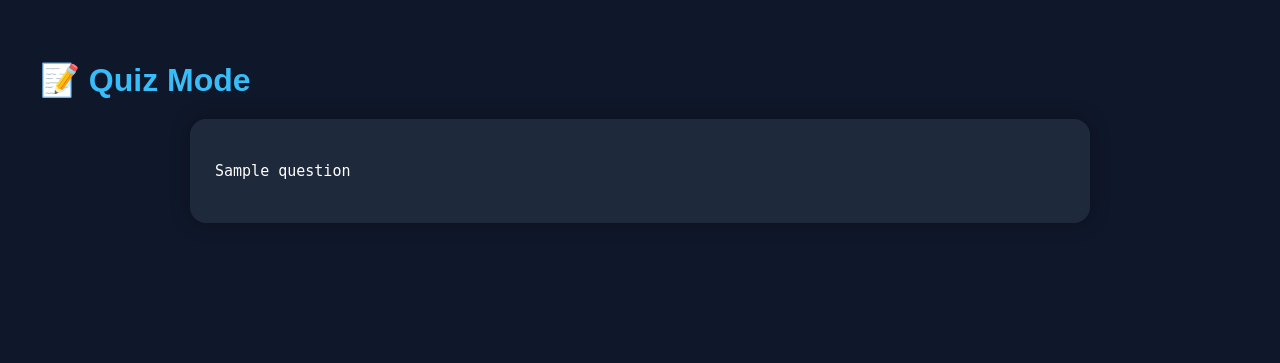
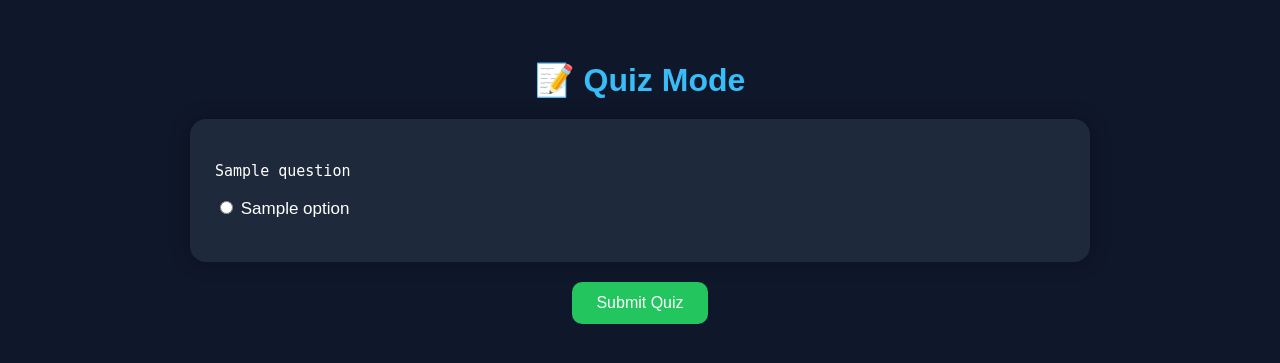
Before and after one commit to AyushVardhanOG/AI-Flashcard-Generator, a Flask app: template templates/quiz.html in a window 1280 px wide. Shown: the top 363 px of the page. Run offline with Flask 3, Linux system fonts and the light colour scheme; the template is opened without the code that fills it: most values are stand-ins (such as "Sample title", 1, 10 or a date in 2020).

Commit message:
Added quiz mode with scoring system

```diff
--- a/app.py
+++ b/app.py
@@ -16,6 +16,10 @@ model = genai.GenerativeModel("gemini-2.5-flash")
 # Create Flask app
 app = Flask(__name__)
 
+# Store quiz data
+quiz_answers = []
+quiz_questions = []
+
 # Upload folder configuration
 UPLOAD_FOLDER = "uploads"
 app.config["UPLOAD_FOLDER"] = UPLOAD_FOLDER
@@ -29,37 +33,42 @@ def home():
 @app.route("/upload", methods=["POST"])
 def upload_file():
 
+    global quiz_answers
+    global quiz_questions
+
     file = request.files["pdf"]
     mode = request.form["mode"]
 
-    if file:
+    if not file:
+        return "No file uploaded"
 
-        # Save uploaded PDF
-        filepath = os.path.join(
-            app.config["UPLOAD_FOLDER"],
-            file.filename
-        )
+    # Save uploaded PDF
+    filepath = os.path.join(
+        app.config["UPLOAD_FOLDER"],
+        file.filename
+    )
 
-        file.save(filepath)
+    file.save(filepath)
 
-        # Read PDF
-        reader = PdfReader(filepath)
+    # Read PDF
+    reader = PdfReader(filepath)
 
-        text = ""
+    text = ""
 
-        for page in reader.pages:
-            page_text = page.extract_text()
+    for page in reader.pages:
 
-            if page_text:
-                text += page_text + "\n"
+        page_text = page.extract_text()
 
-        # ==========================
-        # FLASHCARDS
-        # ==========================
+        if page_text:
+            text += page_text + "\n"
 
-        if mode == "flashcards":
+    # ==========================
+    # FLASHCARDS
+    # ==========================
 
-            prompt = f"""
+    if mode == "flashcards":
+
+        prompt = f"""
 Create 10 study flashcards.
 
 Format:
@@ -71,13 +80,13 @@ Notes:
 {text[:10000]}
 """
 
-        # ==========================
-        # MCQS
-        # ==========================
+    # ==========================
+    # MCQS
+    # ==========================
 
-        elif mode == "mcqs":
+    elif mode == "mcqs":
 
-            prompt = f"""
+        prompt = f"""
 Create exactly 10 multiple choice questions.
 
 Format EXACTLY like this:
@@ -104,121 +113,210 @@ Notes:
 {text[:10000]}
 """
 
-        # ==========================
-        # QUIZ
-        # ==========================
+    # ==========================
+    # QUIZ
+    # ==========================
 
-        else:
+    else:
 
-            prompt = f"""
-Create 10 quiz questions.
+        prompt = f"""
+Create exactly 10 quiz questions.
 
-Format:
+Format EXACTLY like this:
 
-Q1. Question
+Q1. Question text
+A) Option A
+B) Option B
+C) Option C
+D) Option D
+Correct Answer: A
 
-A) Option
-B) Option
-C) Option
-D) Option
+Q2. Question text
+A) Option A
+B) Option B
+C) Option C
+D) Option D
+Correct Answer: B
 
-Correct Answer: X
+Do not add introductions.
+Do not add explanations.
+Only output questions.
 
 Notes:
 {text[:10000]}
 """
 
-        # Generate AI response
-        response = model.generate_content(prompt)
+    # Generate AI response
+    response = model.generate_content(prompt)
 
-        # ==========================
-        # FLASHCARDS PAGE
-        # ==========================
+    # ==========================
+    # FLASHCARDS PAGE
+    # ==========================
 
-        if mode == "flashcards":
+    if mode == "flashcards":
 
-            cards = []
+        cards = []
 
-            parts = response.text.split("Q:")
+        parts = response.text.split("Q:")
 
-            for part in parts[1:]:
+        for part in parts[1:]:
 
-                if "A:" in part:
+            if "A:" in part:
 
-                    question, answer = part.split("A:", 1)
+                question, answer = part.split("A:", 1)
 
-                    cards.append({
-                        "question": question.strip(),
-                        "answer": answer.strip()
-                    })
-
-            return render_template(
-                "flashcards.html",
-                cards=cards
-            )
-
-        # ==========================
-        # MCQ PAGE
-        # ==========================
-
-        elif mode == "mcqs":
-
-            mcq_blocks = response.text.split("Q")
-
-            mcqs = []
-
-            for block in mcq_blocks:
-
-                block = block.strip()
-
-                if not block:
-                    continue
-
-                full_mcq = "Q" + block
-
-                lines = full_mcq.split("\n")
-
-                question_lines = []
-                answer = ""
-
-                for line in lines:
-
-                    if "Correct Answer:" in line:
-
-                        answer = line.replace(
-                            "Correct Answer:",
-                            ""
-                        ).strip()
-
-                    else:
-
-                        question_lines.append(line)
-
-                mcqs.append({
-                    "question": "\n".join(question_lines),
-                    "answer": answer
+                cards.append({
+                    "question": question.strip(),
+                    "answer": answer.strip()
                 })
 
-            return render_template(
-                "mcqs.html",
-                mcqs=mcqs
-            )
+        return render_template(
+            "flashcards.html",
+            cards=cards
+        )
 
-        # ==========================
-        # QUIZ PAGE
-        # ==========================
+    # ==========================
+    # MCQ PAGE
+    # ==========================
 
-        else:
+    elif mode == "mcqs":
 
-            questions = response.text.split("\n\n")
+        mcq_blocks = response.text.split("Q")
 
-            return render_template(
-                "quiz.html",
-                questions=questions
-            )
+        mcqs = []
 
-    return "No file uploaded"
+        for block in mcq_blocks:
+
+            block = block.strip()
+
+            if not block:
+                continue
+
+            full_mcq = "Q" + block
+
+            lines = full_mcq.split("\n")
+
+            question_lines = []
+            answer = ""
+
+            for line in lines:
+
+                if "Correct Answer:" in line:
+
+                    answer = line.replace(
+                        "Correct Answer:",
+                        ""
+                    ).strip()
+
+                else:
+
+                    question_lines.append(line)
+
+            mcqs.append({
+                "question": "\n".join(question_lines),
+                "answer": answer
+            })
+
+        return render_template(
+            "mcqs.html",
+            mcqs=mcqs
+        )
+
+    # ==========================
+    # QUIZ PAGE
+    # ==========================
+
+    else:
+
+        quiz_answers = []
+        quiz_questions = []
+
+        blocks = response.text.split("Q")
+
+        for block in blocks:
+
+            block = block.strip()
+
+            if not block:
+                continue
+
+            full_question = "Q" + block
+
+            lines = full_question.split("\n")
+
+            question_text = ""
+            options = []
+            correct_answer = ""
+
+            for line in lines:
+
+                line = line.strip()
+
+                if line.startswith("Q"):
+
+                    question_text = line
+
+                elif line.startswith(("A)", "B)", "C)", "D)")):
+
+                    options.append(line)
+
+                elif "Correct Answer:" in line:
+
+                    correct_answer = line.replace(
+                        "Correct Answer:",
+                        ""
+                    ).strip()
+
+            if question_text and len(options) == 4:
+
+                quiz_questions.append({
+                    "question": question_text,
+                    "options": options
+                })
+
+                quiz_answers.append(correct_answer)
+
+        return render_template(
+            "quiz.html",
+            questions=quiz_questions
+        )
 
 
+@app.route("/submit_quiz", methods=["POST"])
+def submit_quiz():
+
+    global quiz_answers
+    global quiz_questions
+
+    score = 0
+    results = []
+
+    for i in range(len(quiz_answers)):
+
+        user_answer = request.form.get(
+            f"q{quiz_questions[i]['question']}",
+            ""
+        )
+
+        correct_answer = quiz_answers[i]
+
+        is_correct = user_answer == correct_answer
+
+        if is_correct:
+            score += 1
+
+        results.append({
+            "question": quiz_questions[i]["question"],
+            "user_answer": user_answer,
+            "correct_answer": correct_answer,
+            "correct": is_correct
+        })
+
+    return render_template(
+        "results.html",
+        score=score,
+        total=len(quiz_answers),
+        results=results
+    )
 if __name__ == "__main__":
     app.run(debug=True)
--- a/templates/quiz.html
+++ b/templates/quiz.html
@@ -2,26 +2,53 @@
 <html>
 <head>
     <title>Quiz Mode</title>
+
     <link rel="stylesheet"
           href="{{ url_for('static', filename='style.css') }}">
 </head>
 <body>
 
+<div class="container">
+
     <h1>📝 Quiz Mode</h1>
 
-<form>
+    <form action="/submit_quiz" method="POST">
 
         {% for question in questions %}
 
         <div class="card">
 
-    <pre>{{ question }}</pre>
+            <pre>{{ question.question }}</pre>
+
+            {% for option in question.options %}
+
+            <label>
+
+                <input
+                    type="radio"
+                    name="q{{ question.question }}"
+                    value="{{ option[0] }}"
+                    required>
+
+                {{ option }}
+
+            </label>
+
+            <br><br>
+
+            {% endfor %}
 
         </div>
 
         {% endfor %}
 
+        <button type="submit">
+            Submit Quiz
+        </button>
+
     </form>
+
+</div>
 
 </body>
 </html>
```
Also changed, not shown: templates/results.html (+47 -2 lines). Lines whose indentation alone changed are shown as unchanged.
